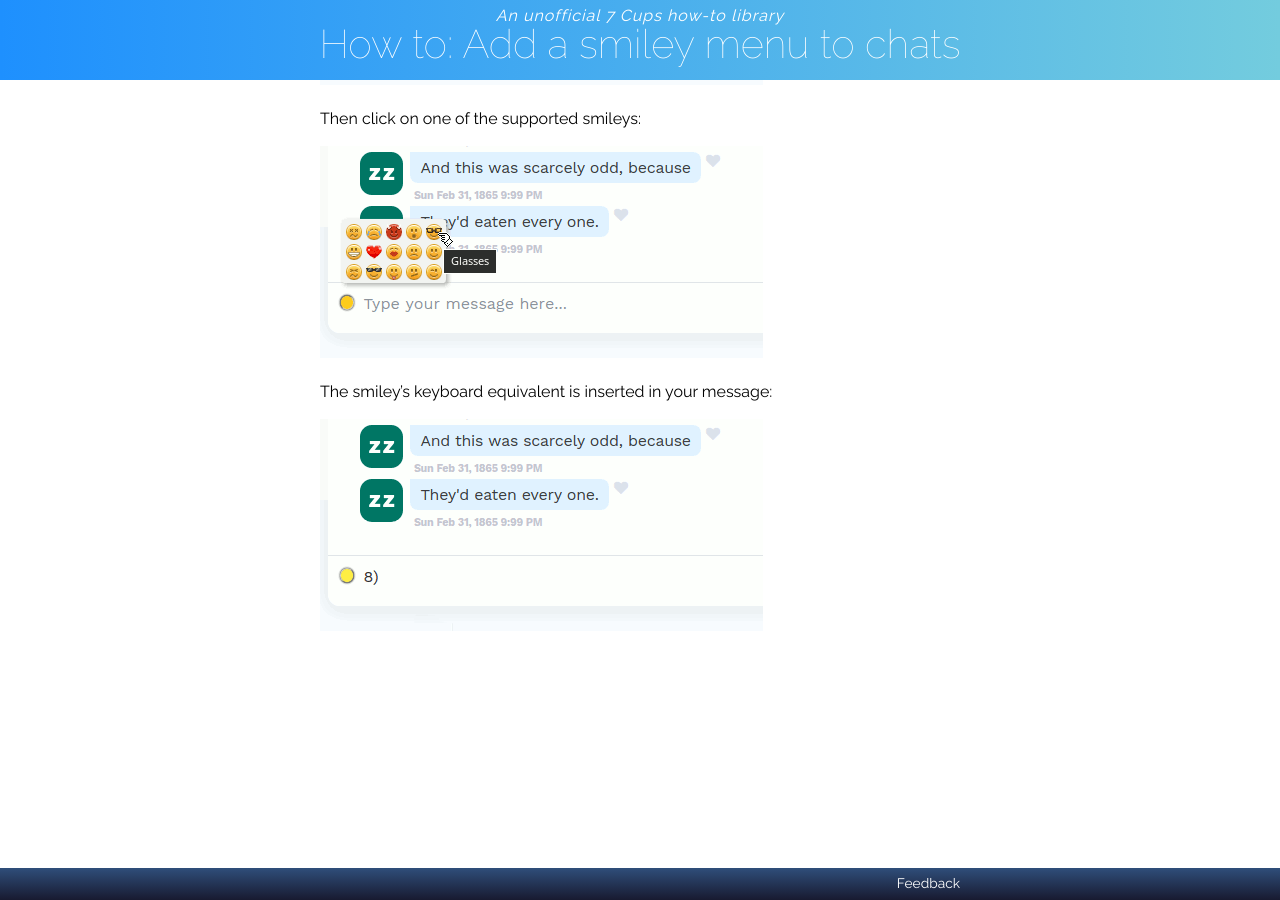
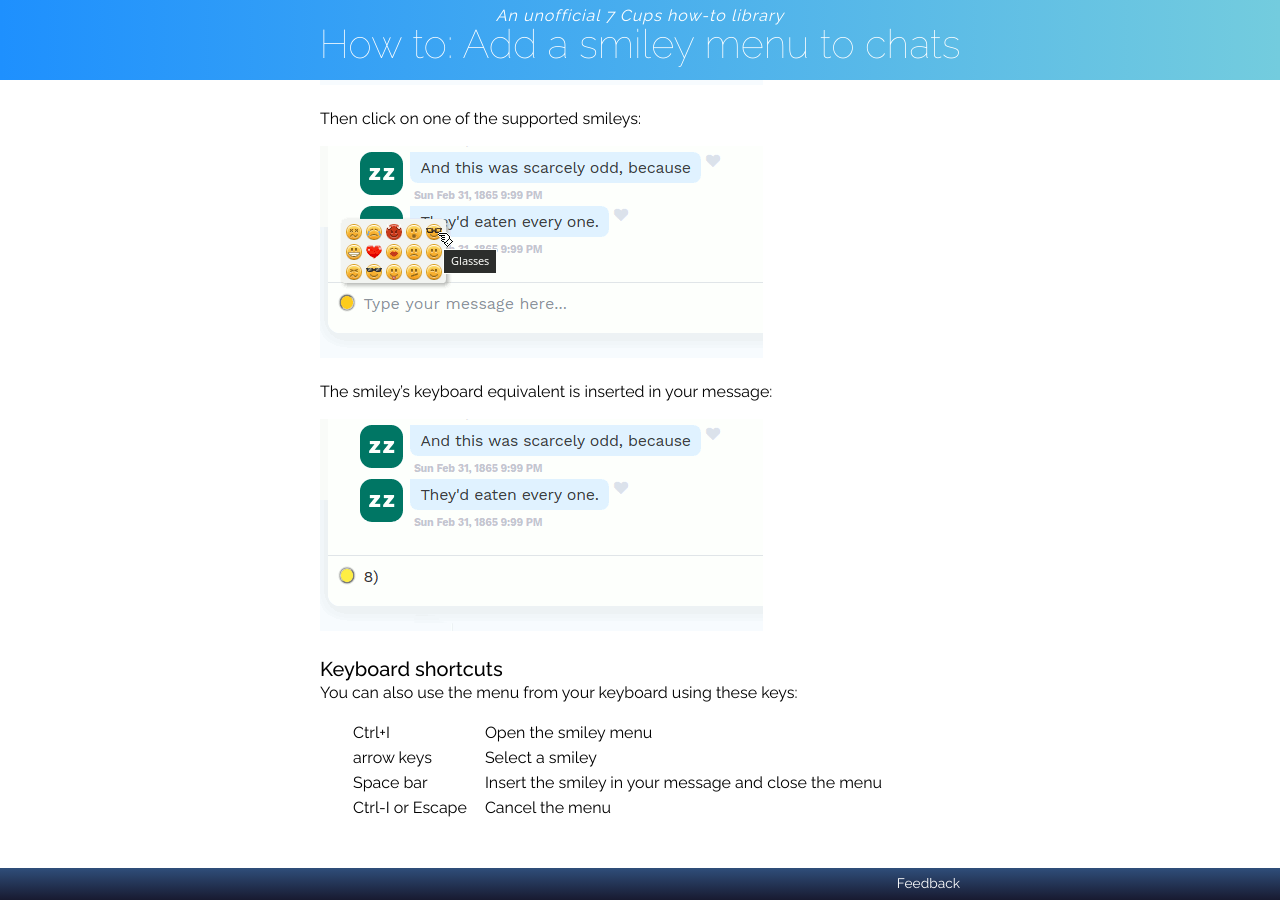
Before and after one commit to RarelyCharlie/rarelycharlie.github.io, a Jekyll site: the page built from _draft/smileymenu.md, in a window 1280 px wide and 900 px high, scrolled down 1014 px. Built offline with Jekyll 4.4.1, drawn with Linux system fonts in a browser that asks for light colours.

Commit message:
try table

```diff
--- a/_draft/smileymenu.md
+++ b/_draft/smileymenu.md
@@ -46,3 +46,12 @@ Then click on one of the supported smileys:
 The smiley's keyboard equivalent is inserted in your message:
 
 ![Menu button](..\assets\smile2.png)
+
+### Keyboard shortcuts
+
+You can also use the menu from your keyboard using these keys:
+
+|Ctrl+I|Open the smiley menu|
+|arrow keys|Select a smiley|
+|Space bar|Insert the smiley in your message and close the menu|
+|Ctrl-I or Escape|Cancel the menu|
```
